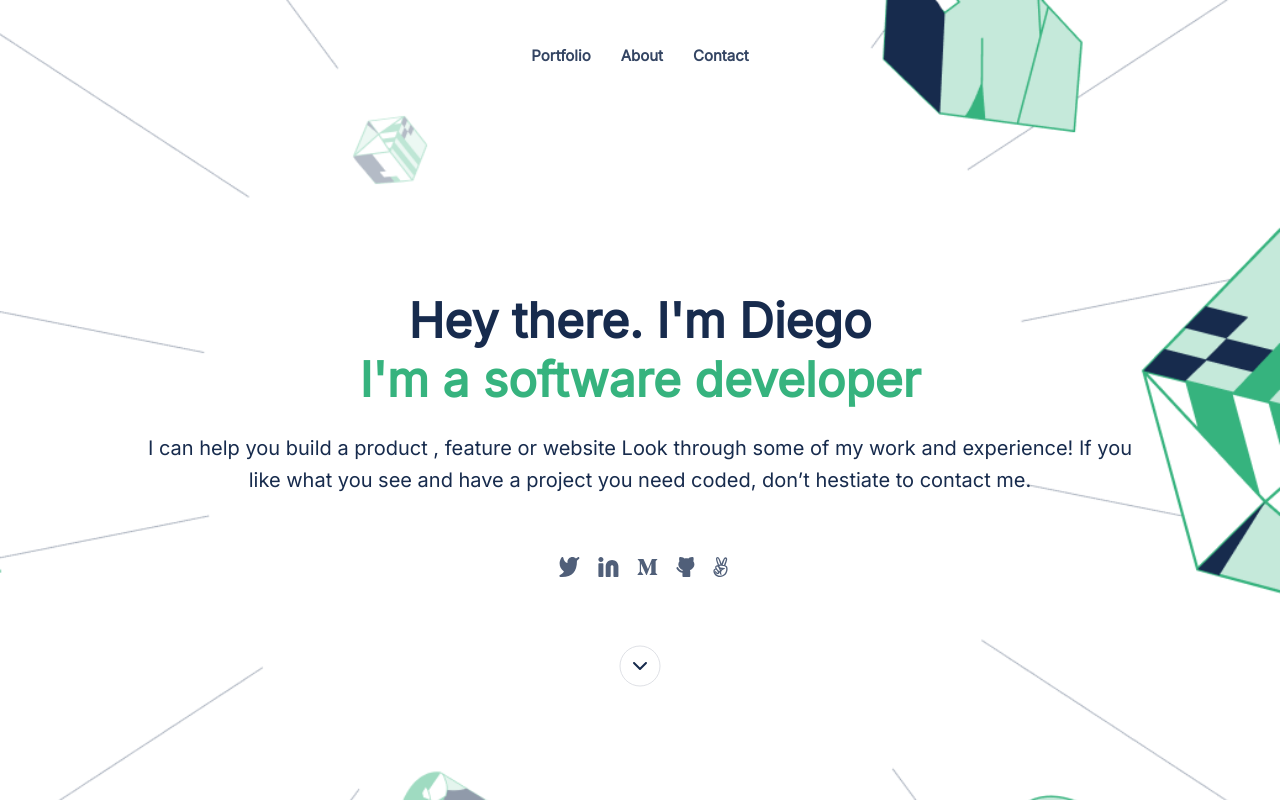
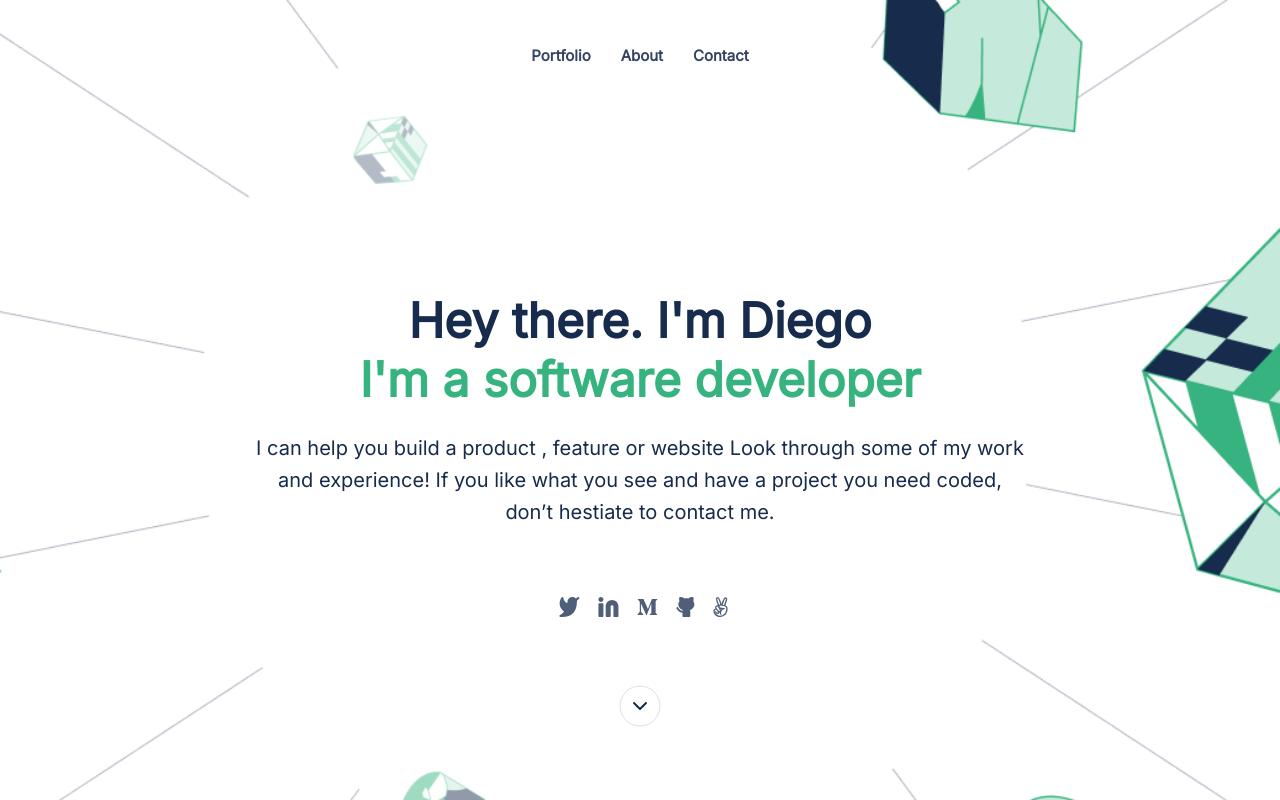
Before and after one commit to taldr27/My-Portfolio, a website: page index.html in a window 1280 px wide. Shown: the top 800 px of the page. Drawn offline with Linux system fonts and the light colour scheme.

Commit message:
Fixed padding bottom for heading and projects

```diff
--- a/index.html
+++ b/index.html
@@ -44,7 +44,7 @@
                     <p class="description"> I can help you build a product , feature or website Look through some of my work and experience! If you like what you see and have a project you need coded,
                         don’t hestiate to contact me.</p>
                 </div>
-                <ul class="social">
+                <div><ul class="social">
                     <li>
                         <a href="#"><img class="twitter-logo" alt="twitter-logo" src="img/twitter.svg" /></a>
                     </li>
@@ -62,6 +62,8 @@
                     </li>
                 </ul>
                 <img class="disabled" alt="disabled-button" src="img/disabled.svg" />
+            </div>
+
             </div>
         </section>
 
--- a/styles.css
+++ b/styles.css
@@ -48,7 +48,7 @@ body {
   background-size: cover;
   padding: 0.4em;
   margin-bottom: 0.1em;
-  padding-bottom: 3.6em;
+  padding-bottom: 5em;
   width: 100%;
 }
 
@@ -102,7 +102,7 @@ body {
   /* - */
   display: flex;
   justify-content: center;
-  padding-top: 2.5em;
+  margin-top: 6em;
   list-style: none;
   align-items: center;
 }
@@ -161,7 +161,7 @@ body {
     background-repeat: no-repeat;
     background-size: cover;
     background-position: center;
-    margin-bottom: 5em;
+    margin-bottom: 2em;
     overflow: hidden;
   }
 
@@ -223,7 +223,7 @@ body {
   .land-page .description {
     font-size: 20px;
     line-height: 32px;
-    padding-inline: 7em;
+    max-width: 770px;
     color: #172b4d;
     margin: 0;
     font-weight: 400;
@@ -239,7 +239,6 @@ body {
 
   .land-page .social {
     /* - */
-    margin-top: -50px;
     list-style: none;
   }
 }
@@ -530,7 +529,6 @@ body button:hover {
   .lang-container ul {
     display: flex;
     list-style: none;
-    padding-bottom: 2.5em;
     flex-wrap: wrap;
     flex-direction: row;
     align-items: center;
@@ -659,7 +657,7 @@ footer .social-desktop {
 @media (min-width: 768px) {
   .contact {
     padding-bottom: 1.5em;
-    background-image: url('/img/contactIzq-background.svg'), url('/img/contact-center-desktop.svg'), url('/img/contact-der-desktop.svg');
+    background-image: url('img/contactIzq-background.svg'), url('img/contact-center-desktop.svg'), url('img/contact-der-desktop.svg');
     background-position: bottom left, 20em 28em, bottom right;
     background-repeat: no-repeat;
   }
```
